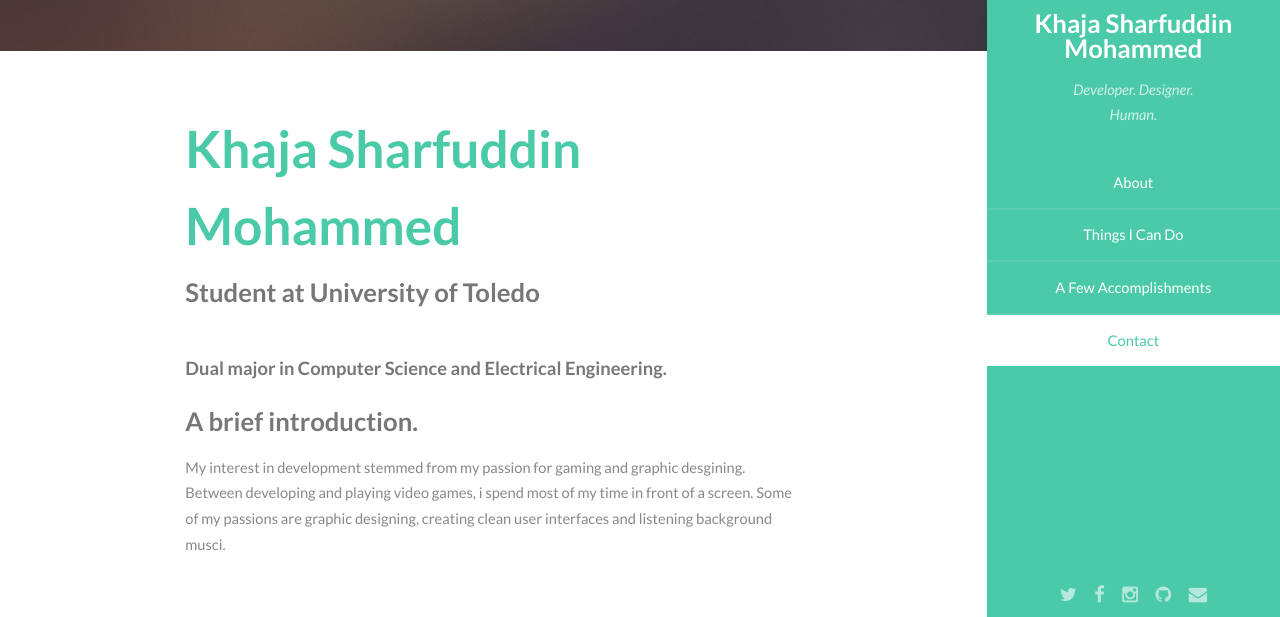
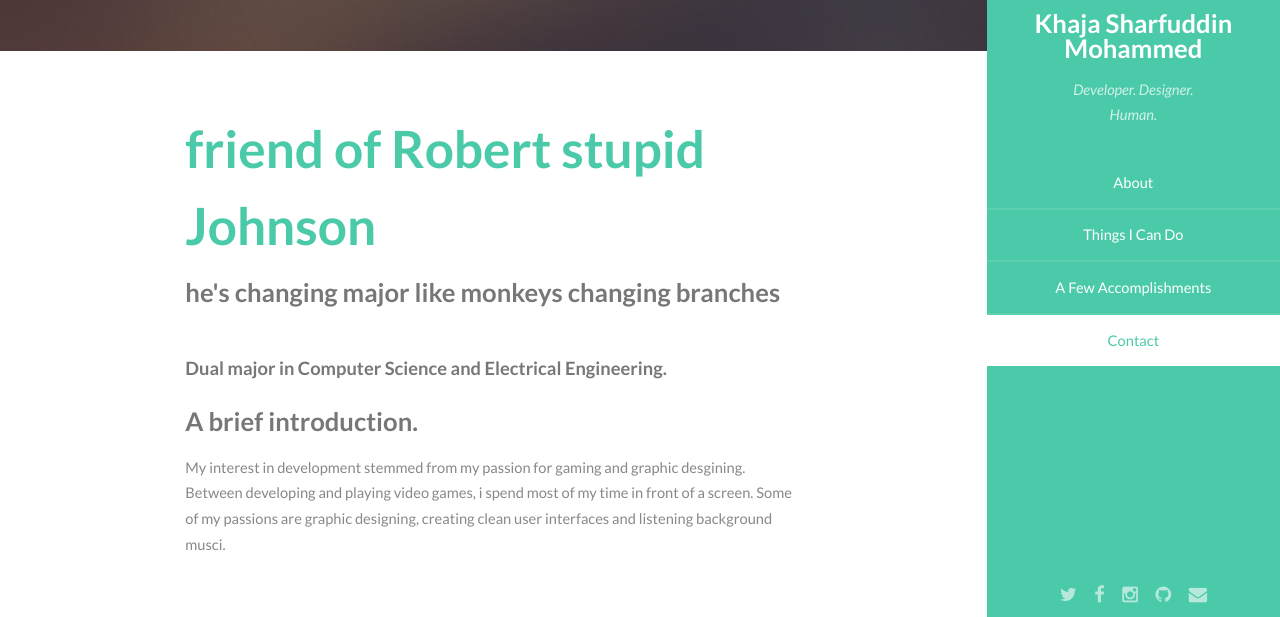
Before and after one commit to KhajaSharfuddin/khajasharfuddin.github.io, a plain HTML site: page index.html in a window 1280 px wide. Shown: the part 169-786 px from the top of the page. Drawn offline with Linux system fonts and the light colour scheme.

Commit message:
robertjohnson

```diff
--- a/index.html
+++ b/index.html
@@ -47,8 +47,8 @@
 							<section id="one">
 								<div class="container">
 									<header class="major">
-										<h2>Khaja Sharfuddin Mohammed</h2>
-										<p>Student at University of Toledo</br>
+										<h2>friend of Robert stupid Johnson</h2>
+										<p>he's changing major like monkeys changing branches</br>
 										<h4>Dual major in Computer Science and Electrical Engineering.</h4></p>
 									</header>
 									<h3>A brief introduction.</h3>
```
